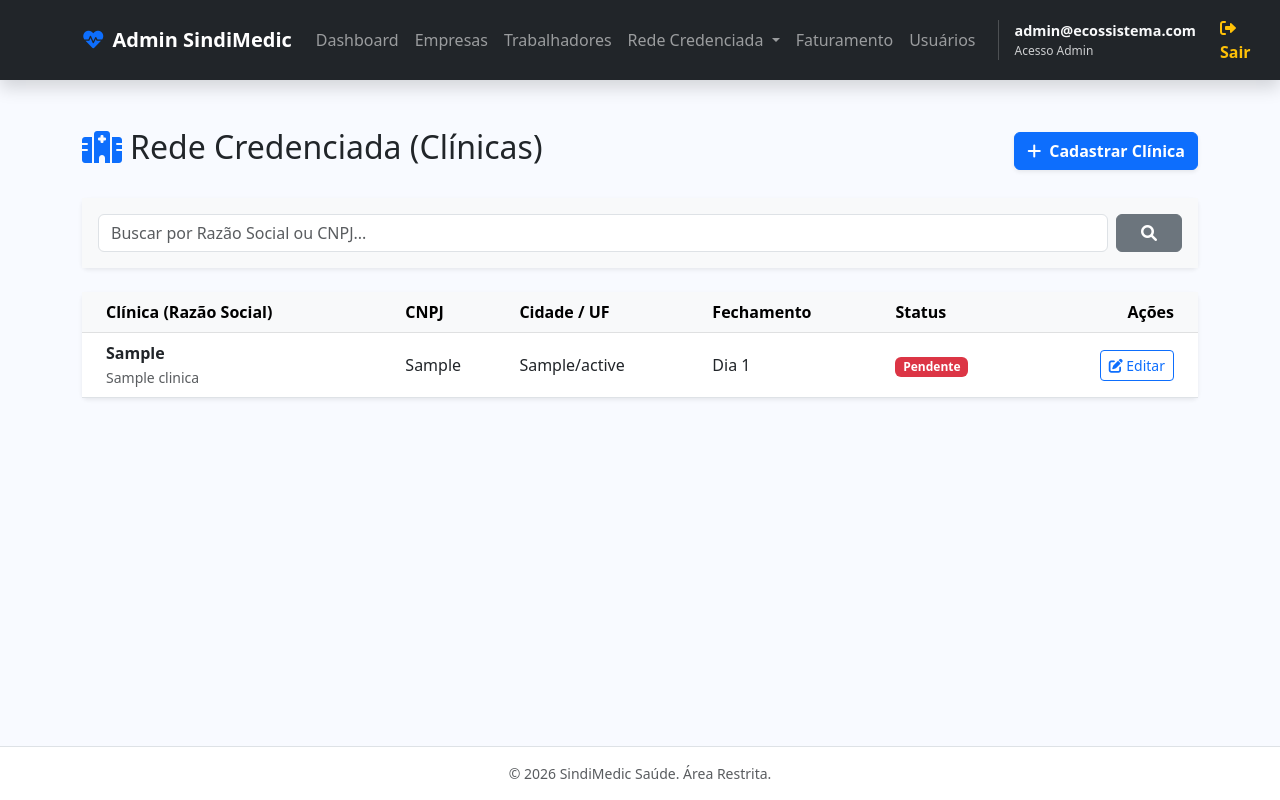
After one commit to mauriciobtsso/ecossistema-saude, a Flask app: page /admin/clinicas/ in a window 1280 px wide. The commit adds this page. Run offline with Flask 3, Linux system fonts and the light colour scheme; a user stored in the database is signed in; tables that the repository leaves empty hold one stand-in row (values such as "Sample post").

Commit message:
Modulo Clinica

```diff
--- /dev/null
+++ b/app/clinicas/routes.py
@@ -0,0 +1,99 @@
+# app/clinicas/routes.py
+
+from flask import Blueprint, render_template, request, redirect, url_for, flash
+from app.models import db
+from app.clinicas.models import Clinica, Especialidade
+from app.auth import admin_required
+
+# Criamos um Blueprint específico para as Clínicas
+clinicas_bp = Blueprint('clinicas', __name__)
+
+# --- GESTÃO DE CLÍNICAS (Visão do Admin) ---
+
+@clinicas_bp.route('/')
+@admin_required
+def listar_clinicas():
+    search = request.args.get('search', '')
+    query = Clinica.query
+
+    if search:
+        query = query.filter(
+            (Clinica.razao_social.ilike(f'%{search}%')) |
+            (Clinica.cnpj.ilike(f'%{search}%'))
+        )
+
+    clinicas = query.order_by(Clinica.razao_social).all()
+    return render_template('clinicas/listar_clinicas.html', clinicas=clinicas, search=search)
+
+@clinicas_bp.route('/novo', methods=['GET', 'POST'])
+@admin_required
+def nova_clinica():
+    if request.method == 'POST':
+        nova = Clinica(
+            razao_social=request.form.get('razao_social'),
+            nome_fantasia=request.form.get('nome_fantasia'),
+            cnpj=request.form.get('cnpj'),
+            email=request.form.get('email'),
+            telefone=request.form.get('telefone'),
+            cep=request.form.get('cep'),
+            logradouro=request.form.get('logradouro'),
+            numero=request.form.get('numero'),
+            bairro=request.form.get('bairro'),
+            cidade=request.form.get('cidade'),
+            estado=request.form.get('estado'),
+            dia_fechamento=int(request.form.get('dia_fechamento', 5)),
+            status='Ativa'
+        )
+        db.session.add(nova)
+        db.session.commit()
+
+        flash('Clínica cadastrada com sucesso!', 'success')
+        return redirect(url_for('clinicas.listar_clinicas'))
+
+    return render_template('clinicas/form_clinica.html', clinica=None)
+
+@clinicas_bp.route('/editar/<int:id>', methods=['GET', 'POST'])
+@admin_required
+def editar_clinica(id):
+    clinica = Clinica.query.get_or_404(id)
+
+    if request.method == 'POST':
+        clinica.razao_social = request.form.get('razao_social')
+        clinica.nome_fantasia = request.form.get('nome_fantasia')
+        clinica.cnpj = request.form.get('cnpj')
+        clinica.email = request.form.get('email')
+        clinica.telefone = request.form.get('telefone')
+        clinica.cep = request.form.get('cep')
+        clinica.logradouro = request.form.get('logradouro')
+        clinica.numero = request.form.get('numero')
+        clinica.bairro = request.form.get('bairro')
+        clinica.cidade = request.form.get('cidade')
+        clinica.estado = request.form.get('estado')
+        clinica.dia_fechamento = int(request.form.get('dia_fechamento', 5))
+        clinica.status = request.form.get('status')
+
+        db.session.commit()
+        flash('Dados da clínica atualizados com sucesso!', 'success')
+        return redirect(url_for('clinicas.listar_clinicas'))
+
+    return render_template('clinicas/form_clinica.html', clinica=clinica)
+
+# --- GESTÃO DE ESPECIALIDADES (Visão do Admin) ---
+
+@clinicas_bp.route('/especialidades', methods=['GET', 'POST'])
+@admin_required
+def listar_especialidades():
+    if request.method == 'POST':
+        nome = request.form.get('nome')
+        descricao = request.form.get('descricao')
+
+        if nome:
+            nova_esp = Especialidade(nome=nome, descricao=descricao)
+            db.session.add(nova_esp)
+            db.session.commit()
+            flash('Especialidade adicionada com sucesso!', 'success')
+
+        return redirect(url_for('clinicas.listar_especialidades'))
+
+    especialidades = Especialidade.query.order_by(Especialidade.nome).all()
+    return render_template('clinicas/especialidades.html', especialidades=especialidades)
--- a/app/templates/base_portal.html
+++ b/app/templates/base_portal.html
@@ -44,6 +44,21 @@
                     <a class="nav-link" href="{{ url_for('admin.dashboard') }}">Dashboard</a>
                     <a class="nav-link" href="{{ url_for('admin.listar_empresas') }}">Empresas</a>
                     <a class="nav-link" href="{{ url_for('admin.listar_trabalhadores') }}">Trabalhadores</a>
+
+                    <div class="nav-item dropdown">
+                        <a class="nav-link dropdown-toggle" href="#" id="navbarDropdownRede" role="button" data-bs-toggle="dropdown">
+                            Rede Credenciada
+                        </a>
+                        <div class="dropdown-menu shadow-sm border-0 mt-2">
+                            <a class="dropdown-item py-2" href="{{ url_for('clinicas.listar_clinicas') }}">
+                                <i class="fas fa-hospital me-2 text-primary"></i>Clínicas
+                            </a>
+                            <a class="dropdown-item py-2" href="{{ url_for('clinicas.listar_especialidades') }}">
+                                <i class="fas fa-stethoscope me-2 text-primary"></i>Especialidades
+                            </a>
+                        </div>
+                    </div>
+
                     <a class="nav-link" href="{{ url_for('admin.menu_faturamento') }}">Faturamento</a>
                     <a class="nav-link" href="{{ url_for('admin.listar_usuarios') }}">Usuários</a>
 
--- /dev/null
+++ b/app/templates/clinicas/listar_clinicas.html
@@ -0,0 +1,66 @@
+{% extends "base_portal.html" %} {% block content %}
+<div class="container mt-4">
+    <div class="d-flex justify-content-between align-items-center mb-4">
+        <h2><i class="fas fa-hospital text-primary me-2"></i>Rede Credenciada (Clínicas)</h2>
+        <a href="{{ url_for('clinicas.nova_clinica') }}" class="btn btn-primary fw-bold shadow-sm">
+            <i class="fas fa-plus me-2"></i>Cadastrar Clínica
+        </a>
+    </div>
+
+    <div class="card shadow-sm mb-4 border-0">
+        <div class="card-body bg-light">
+            <form method="GET" action="{{ url_for('clinicas.listar_clinicas') }}" class="d-flex gap-2">
+                <input type="text" name="search" class="form-control" placeholder="Buscar por Razão Social ou CNPJ..." value="{{ search }}">
+                <button type="submit" class="btn btn-secondary px-4"><i class="fas fa-search"></i></button>
+                {% if search %}
+                    <a href="{{ url_for('clinicas.listar_clinicas') }}" class="btn btn-outline-danger">Limpar</a>
+                {% endif %}
+            </form>
+        </div>
+    </div>
+
+    <div class="card shadow-sm border-0">
+        <div class="card-body p-0">
+            <table class="table table-hover align-middle mb-0">
+                <thead class="table-light">
+                    <tr>
+                        <th class="ps-4">Clínica (Razão Social)</th>
+                        <th>CNPJ</th>
+                        <th>Cidade / UF</th>
+                        <th>Fechamento</th>
+                        <th>Status</th>
+                        <th class="text-end pe-4">Ações</th>
+                    </tr>
+                </thead>
+                <tbody>
+                    {% for c in clinicas %}
+                    <tr>
+                        <td class="ps-4">
+                            <strong>{{ c.razao_social }}</strong><br>
+                            <small class="text-muted">{{ c.nome_fantasia or '---' }}</small>
+                        </td>
+                        <td>{{ c.cnpj }}</td>
+                        <td>{{ c.cidade }}/{{ c.estado }}</td>
+                        <td>Dia {{ c.dia_fechamento }}</td>
+                        <td>
+                            <span class="badge {{ 'bg-success' if c.status == 'Ativa' else 'bg-danger' }}">
+                                {{ c.status }}
+                            </span>
+                        </td>
+                        <td class="text-end pe-4">
+                            <a href="{{ url_for('clinicas.editar_clinica', id=c.id) }}" class="btn btn-sm btn-outline-primary">
+                                <i class="fas fa-edit"></i> Editar
+                            </a>
+                        </td>
+                    </tr>
+                    {% else %}
+                    <tr>
+                        <td colspan="6" class="text-center py-4 text-muted">Nenhuma clínica cadastrada na rede.</td>
+                    </tr>
+                    {% endfor %}
+                </tbody>
+            </table>
+        </div>
+    </div>
+</div>
+{% endblock %}
```
Also changed, not shown: app/__init__.py (+15 -0 lines), app/clinicas/models.py (added, +66 -0 lines), app/templates/clinicas/especialidades.html (added, +58 -0 lines), app/templates/clinicas/form_clinica.html (added, +171 -0 lines).
